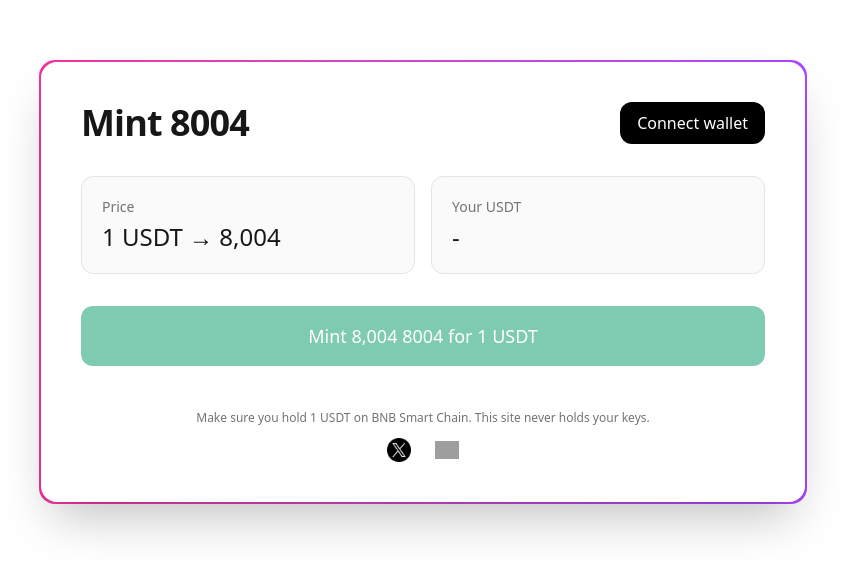
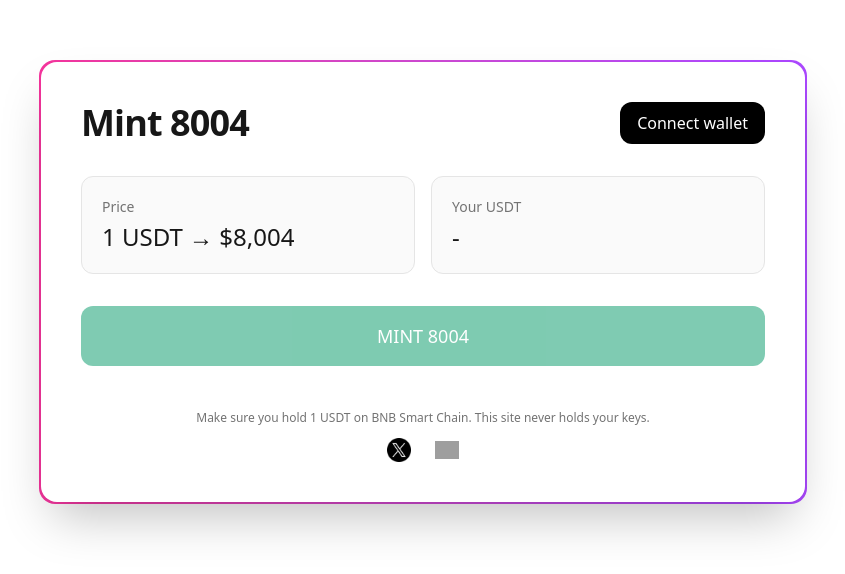
Before and after one commit to c0ntr4ct/8004, a React (Vite) app: page / in a window 1280 px wide. Shown: the part 118-692 px from the top of the page, without its empty margins (217-1062 px from the left). Built offline with nearby package versions, Linux system fonts and the light colour scheme; grey boxes are pictures that could not be loaded.

Commit message:
Simplify mint button to 'MINT 8004'

```diff
--- a/src/MintPage.jsx
+++ b/src/MintPage.jsx
@@ -185,7 +185,7 @@ export default function MintPage() {
               <div className="bg-neutral-50 border border-neutral-200 rounded-xl p-5">
                 <div className="text-sm text-neutral-500">Price</div>
                 <div className="text-2xl mt-1">
-                  1 USDT → {TOKENS_PER_USDT.toLocaleString()}
+                  1 USDT → ${TOKENS_PER_USDT.toLocaleString()}
                 </div>
               </div>
               <div className="bg-neutral-50 border border-neutral-200 rounded-xl p-5">
@@ -216,9 +216,7 @@ export default function MintPage() {
                 disabled={!account || !networkOk || loading}
                 className="w-full py-4 rounded-xl bg-emerald-600 text-white hover:bg-emerald-500 disabled:opacity-50 disabled:cursor-not-allowed transition text-lg"
               >
-                {loading
-                  ? "Processing..."
-                  : `Mint ${TOKENS_PER_USDT.toLocaleString()} ${TOKEN_SYMBOL} for 1 USDT`}
+                {loading ? "Processing..." : `MINT ${TOKEN_SYMBOL}`}
               </button>
 
               {status && <p className="text-sm text-neutral-700">{status}</p>}
```
